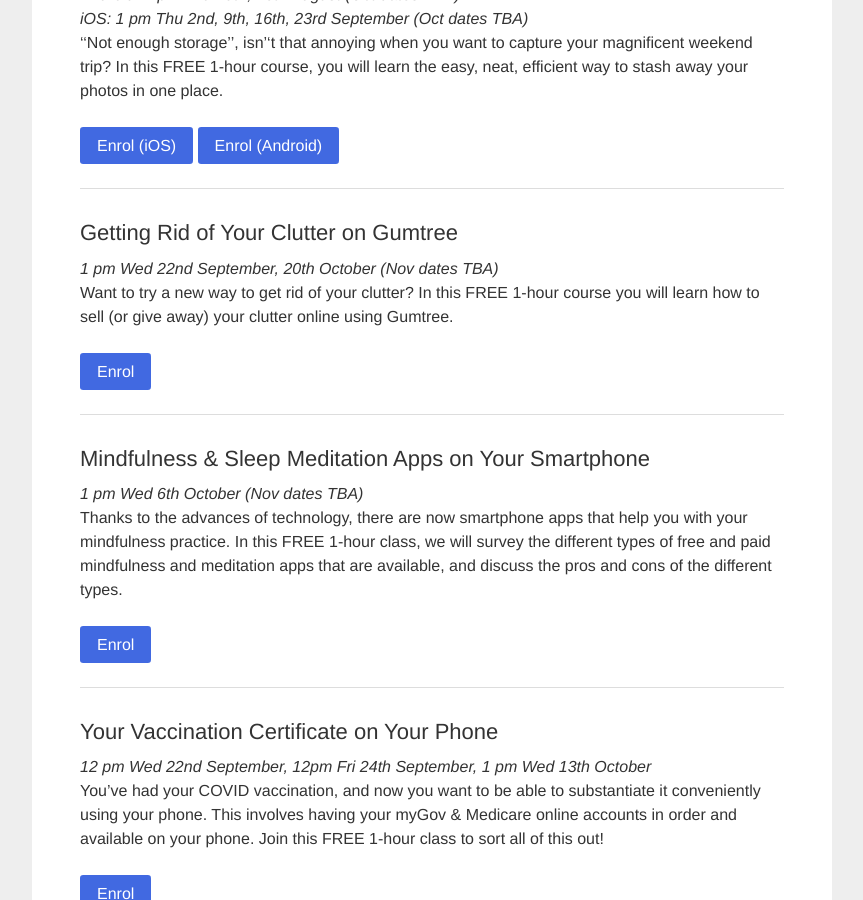
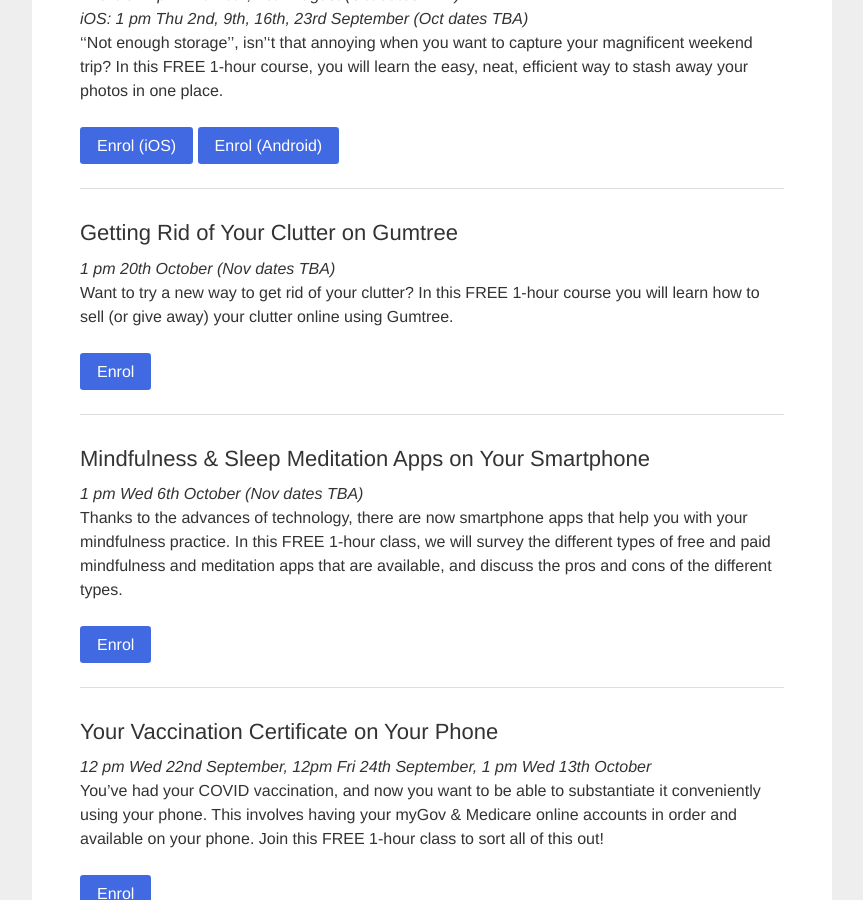
Before and after one commit to auxellbs/splconline.github.io, a Jekyll site: the page built from index.md, in a window 1280 px wide and 900 px high, scrolled down 1146 px. Shown: the whole window, without its empty margins (208-1071 px from the left). Built offline with Jekyll 4.4.1, drawn with Linux system fonts in a browser that asks for light colours.

Commit message:
Update index.md

```diff
--- a/index.md
+++ b/index.md
@@ -32,7 +32,7 @@ We have a range of free 1-hour group classes coming up, starting with the follow
 ---
 
 ### Getting Rid of Your Clutter on Gumtree
-*1 pm Wed 22nd September, 20th October (Nov dates TBA)*
+*1 pm 20th October (Nov dates TBA)*
 Want to try a new way to get rid of your clutter? In this FREE 1-hour course you will learn how to sell (or give away) your clutter online using Gumtree.
 
 [Enrol](https://docs.google.com/forms/d/e/1FAIpQLSdyHjk8QBYIBm1QFgm4XSpf65_OK3405PxJqzzzOzbxTPqOCg/viewform?usp=sf_link){:target="_blank"}{:.btn}
```
